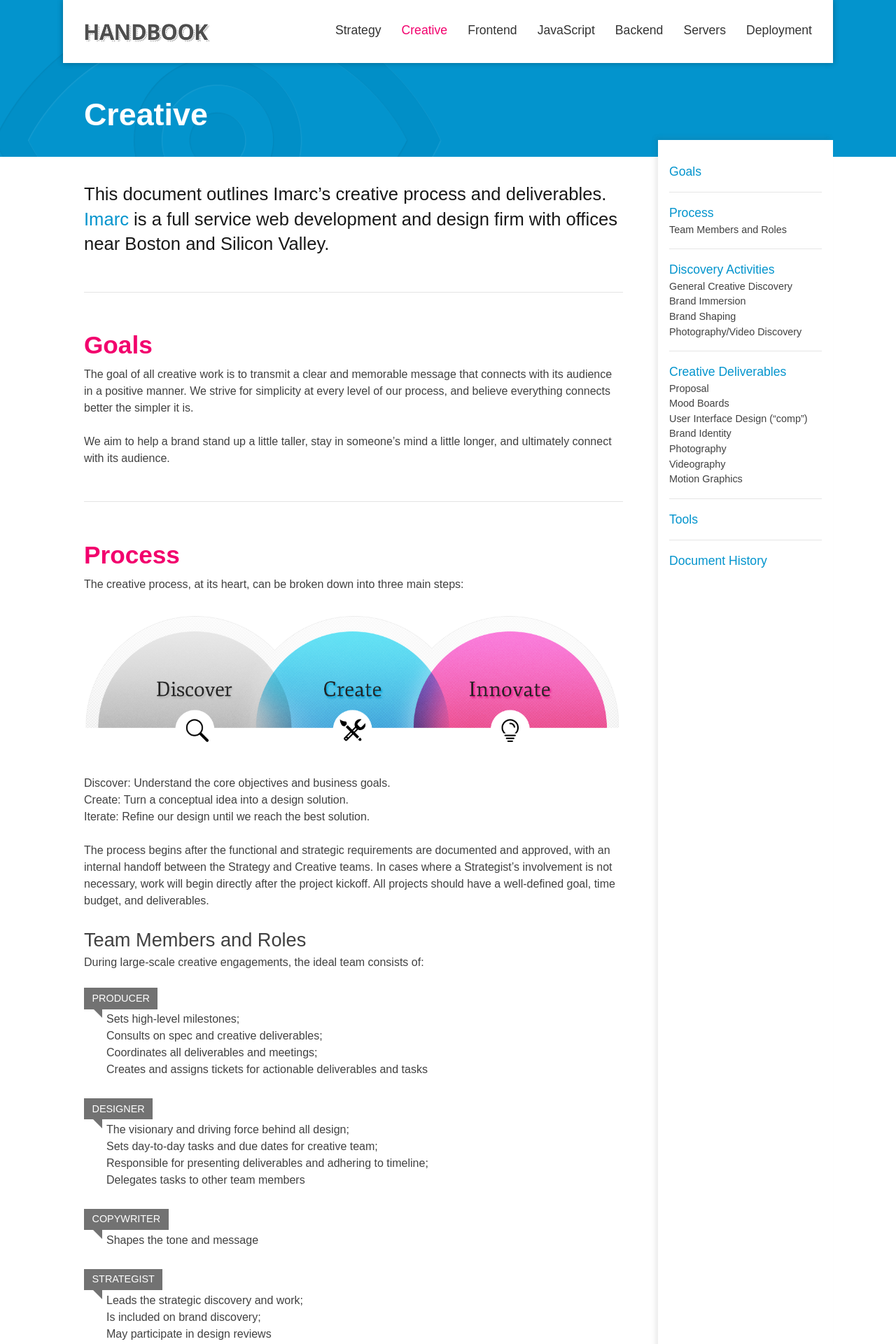
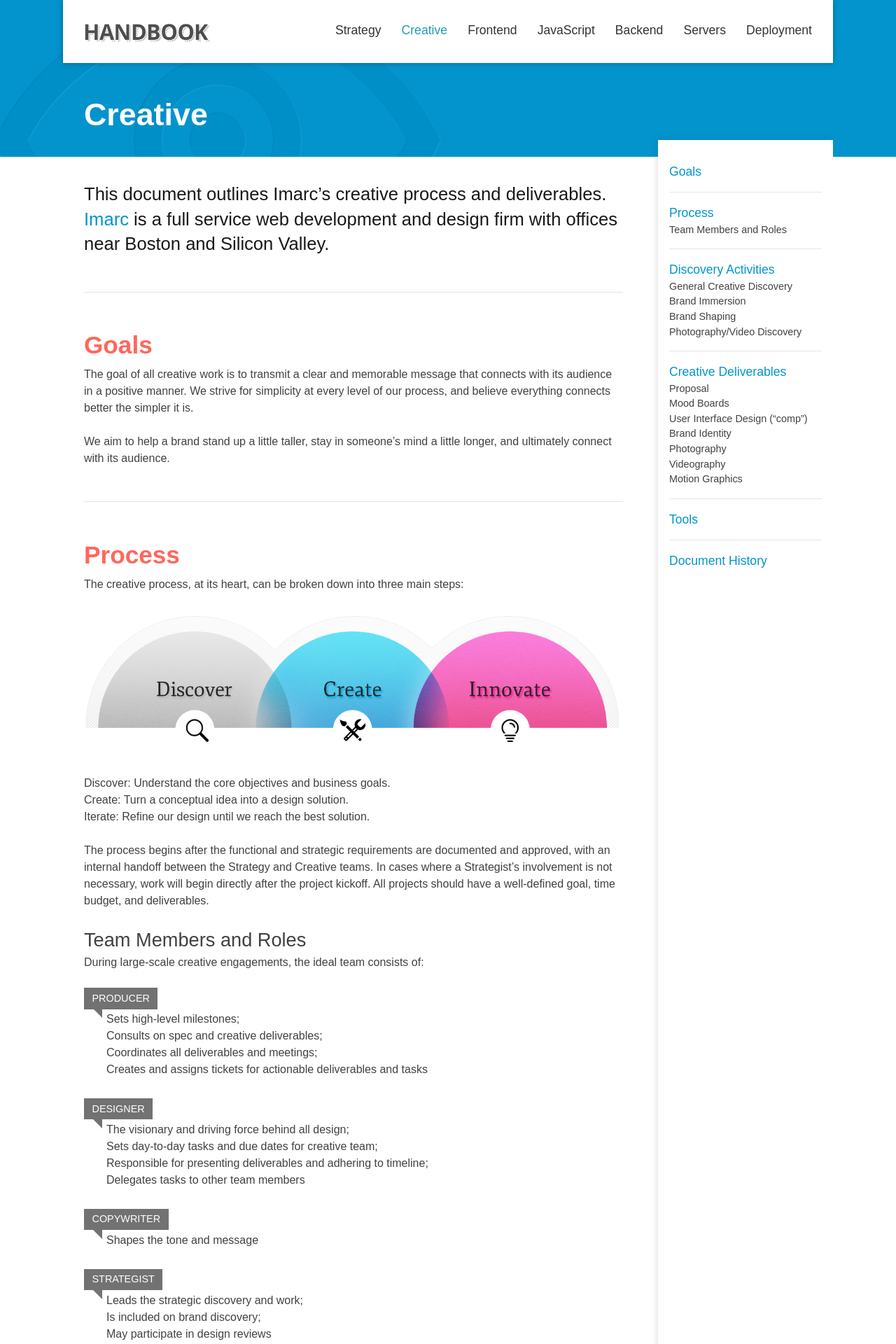
Before and after one commit to imarc/handbook, a Jekyll site: the page built from creative.markdown, in a window 1280 px wide. Shown: the top 1920 px of the page at 70% size. Built offline with Jekyll 4.4.1, drawn with Linux system fonts in a browser that asks for light colours; nearby versions of some CDN libraries.

Commit message:
added new colors and image files

```diff
--- a/css/styles.css
+++ b/css/styles.css
@@ -57,13 +57,13 @@ img {
 }
 
 ::-moz-selection {
-	background: #F2006D;
+	background: #FF675B;
 	color: #FFF;
 	text-shadow: none;
 }
 
 ::selection {
-	background: #F2006D;
+	background: #FF675B;
 	color: #FFF;
 	text-shadow: none;
 }
@@ -152,15 +152,15 @@ nav.primary li a {
 }
 nav.primary li a:hover,
 nav.primary li a:focus {
-	color: #F2006D;
+	color: #229ab7;
 }
 
 nav.primary .active a {
-	color: #F2006D;
+	color: #229ab7;
 }
 nav.primary .active a:hover,
 nav.primary .active a:focus {
-	color: #9B0033;
+	color: #117E99;
 }
 
 .heading {
@@ -202,7 +202,7 @@ body .heading h1:before {
 
 .main h2 {
 	border-top: 1px solid #E4E4E4;
-	color: #F2006D;
+	color: #FF675B;
 	font-size: 2.2em;
 	margin-bottom: 0.1em;
 	margin-top: 1.4em;
@@ -396,7 +396,7 @@ a {
 }
 a:hover,
 a:focus {
-	color: #F2006D;
+	color: #FF675B;
 	outline: 0;
 }
 
@@ -622,7 +622,7 @@ body.homepage nav.primary li a:focus .flipper {
 	margin-bottom: 18px;
 }
 .back h3 {
-	color: #F2006D;
+	color: #FF675B;
 	font-size: 24px;
 }
 .front img,
```
Also changed, not shown: img/bg_home.jpg, img/logo_imarc_knockout.png.
